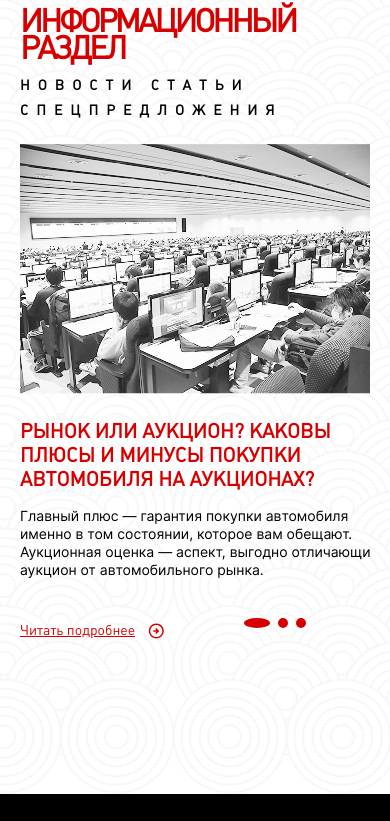
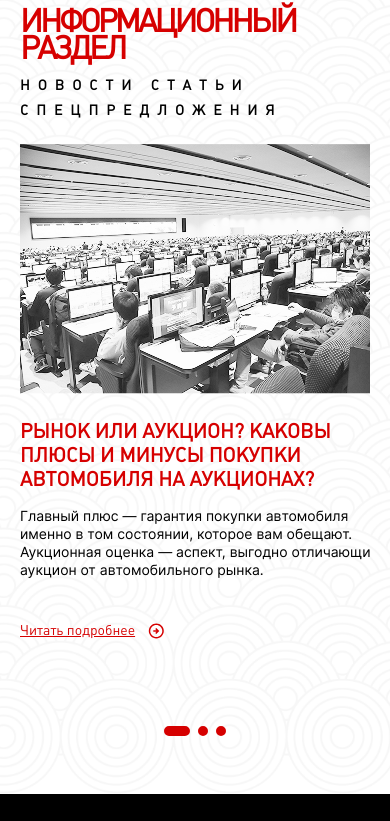
Before and after one commit to Al1moff018/Assorti-Motors, a website: page index.html in a window 390 px wide. Shown: the part 747-1568 px from the top of the page. Drawn offline with nearby package versions, Linux system fonts and the light colour scheme.

Commit message:
fixed errors

```diff
--- a/sass/media/_media-advantages.scss
+++ b/sass/media/_media-advantages.scss
@@ -109,6 +109,6 @@
     padding-bottom: 20px;
     cursor: pointer;
 }
-.swiper-wrapper{
-    overflow: visible;
+.swiper{
+    overflow: visible !important;
 }
--- a/sass/reset/_reset.scss
+++ b/sass/reset/_reset.scss
@@ -49,6 +49,7 @@ body{
 }
 .swiper-pagination-bullet.swiper-pagination-bullet-active{
     width: 26px !important;
+    border-radius: 90px !important;
 }
 .swiper-pagination-bullet{
     width: 5px !important;
@@ -63,6 +64,11 @@ body{
 }
 @media (max-width: 480px){
     .swiper-pagination{
-        left: 80px !important;
+        left: 50% !important;
+        bottom: -100px !important;
+        transform: translateX(-50%);
     }
 }
+.swiper-slide{
+    overflow: hidden;
+}
```
Also changed, not shown: css/style.css, 1 other file.
